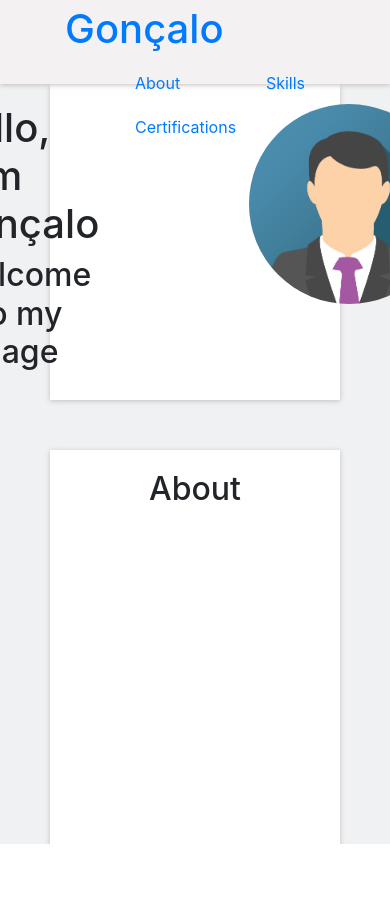
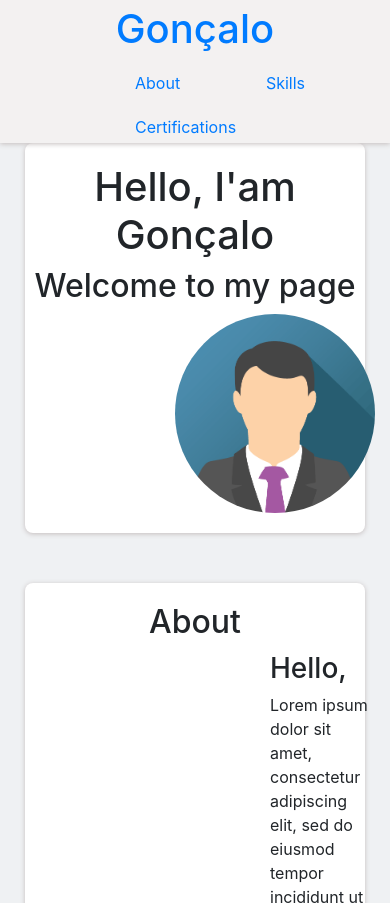
Before and after one commit to GoncaloCosta00/Portfolio, a plain HTML site: page index.html in a window 390 px wide. Before the commit the page ends 844 px from the top, so only its background shows below. Drawn offline with nearby package versions, Linux system fonts and the light colour scheme.

Commit message:
alterações estéticas e responsivas

```diff
--- a/css/styles.css
+++ b/css/styles.css
@@ -12,16 +12,18 @@ section{
   padding-top: 20px;
   padding-bottom: 20px;
   margin-bottom: 50px;
+  border-radius: 8px;
 }
 
 main{
   /* margin: 0 15px 0 15px; */
   background-color: rgb(239, 241, 243);
-  padding: 0px 50px 0px 50px;
+  padding: 10px 50px 0px 50px;
   overflow-y: auto;
   overflow-x: hidden;
   height: 90vh;
   position: relative;
+
 
 }
 
@@ -239,29 +241,48 @@ background-image: linear-gradient(to right, rgba(6, 6, 231, 0.9), rgba(150, 2, 1
 }
 
 
+@media only screen and (max-width: 639px)
+{
+  header{
+    height: 17vh;
+  }
 
+  .header-me{
+    display: block;
+  }
 
+  .home{
+    display: block;
 
-/*
-.carousel-inner.vv-3 .carousel-item.active,
-.carousel-inner.vv-3 .carousel-item-next,
-.carousel-inner.vv-3 .carousel-item-prev {
-  display: flex;
+  }
+  .teste{
+    display: block;
+    justify-content: center;
+    padding: 0;
+  }
+
+    .home-text{
+      text-align: center;
+    }
+
+    .main{
+      padding: 0px 25px 0px 25px;
+    }
+
+    .about-image{
+      max-width: 245px;
+      max-height: 245px;
+    }
+
+    .section-title{
+      margin-bottom: 10px;
+    }
+
+    .img_certifications{
+      width: 250px;
+      height: 200px;
+      max-width: 300px;
+
+    }
 
 }
-
-.carousel-inner.vv-3 .carousel-item-right.active,
-.carousel-inner.vv-3 .carousel-item-next {
-  transform: translateX(25%);
-}
-
-.carousel-inner.vv-3 .carousel-item-left.active,
-.carousel-inner.vv-3 .carousel-item-prev {
-  transform: translateX(-25%);
-}
-
-.carousel-inner.vv-3 .carousel-item-right,
-.carousel-inner.vv-3 .carousel-item-left {
-  transform: translateX(0);
-}
-*/
```
Also changed, not shown: index.html (+3 -4 lines).
